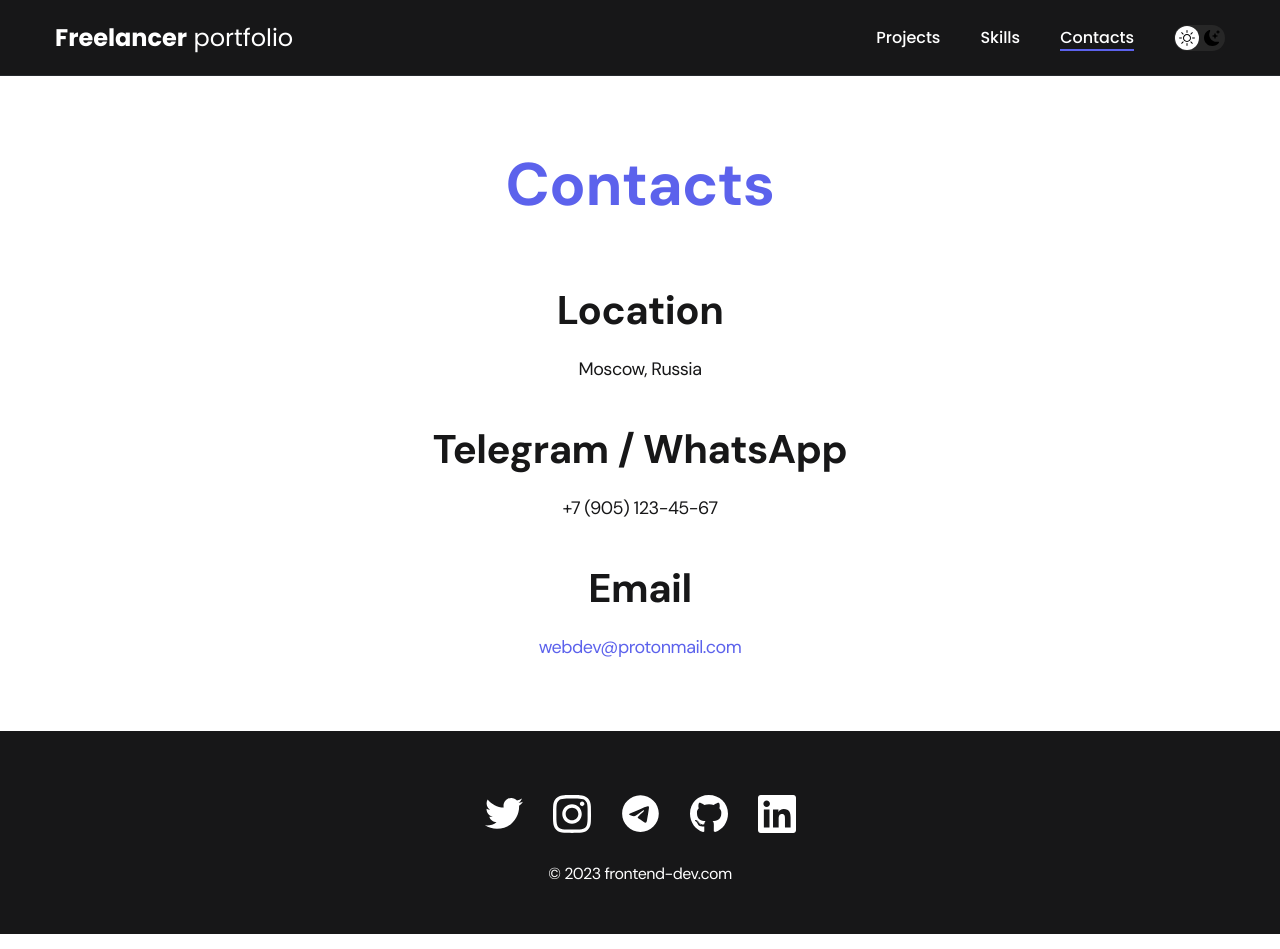
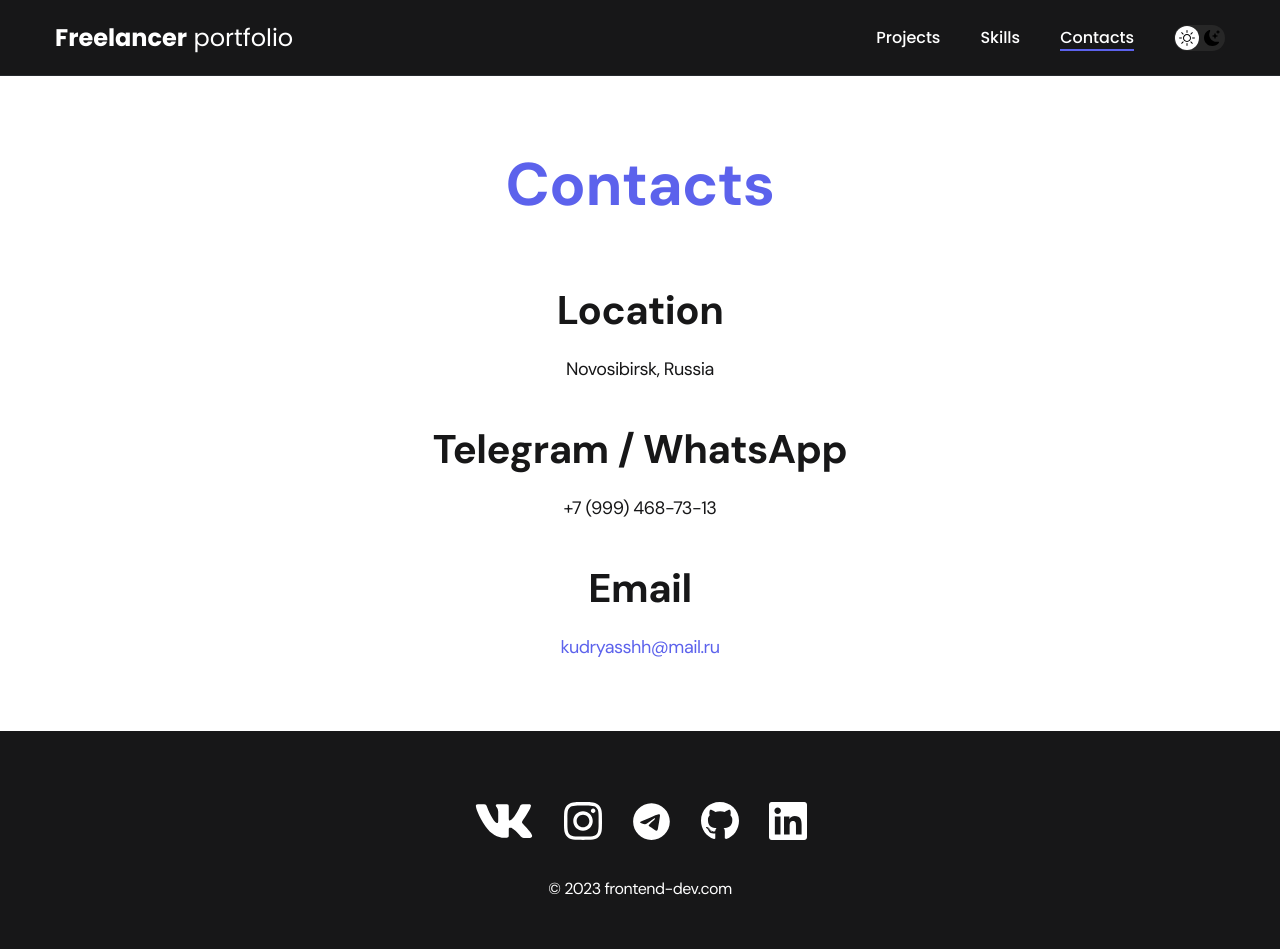
Before and after one commit to kudryasshhh/frontend-portfolio, a plain HTML site: page contacts.html in a window 1280 px wide. Drawn offline with Linux system fonts and the light colour scheme.

Commit message:
Update contacts.html

```diff
--- a/contacts.html
+++ b/contacts.html
@@ -36,11 +36,11 @@
       <h1 class="title-1">Contacts</h1>
       <div class="skills">
         <h2 class="title-2">Location</h2>
-        <p class="skills__description1">Moscow, Russia</p>
+        <p class="skills__description1">Novosibirsk, Russia</p>
         <h2 class="title-2">Telegram / WhatsApp</h2>
-        <a href="tel:+79051234567" class="skills__description2">+7 (905) 123-45-67</a>
+        <a href="tel:+79994687313" class="skills__description2">+7 (999) 468-73-13</a>
         <h2 class="title-2">Email</h2>
-        <a href="mailto:webdev@protonmail.com" class="skills__description3">webdev@protonmail.com</a>
+        <a href="mailto:kudryasshh@mail.ru" class="skills__description3">kudryasshh@mail.ru</a>
       </div>
     </div>
   </main>
@@ -50,13 +50,13 @@
       <div class="footer__wrapper">
         <ul class="social">
           <li class="social__item">
-            <a href="https://vk.com/kudryasshhh"><img src="./img/icons/twitter.svg" alt="Link"></a>
+            <a href="https://vk.com/kudryasshhh"><img src="./img/icons/vk.svg" alt="Vkontakte"></a>
           </li>
           <li class="social__item">
-            <a href="https://instagram.com/kudryasshhh"><img src="./img/icons/instagram.svg" alt="Link"></a>
+            <a href="https://instagram.com/kudryasshhh"><img src="./img/icons/instagram.svg" alt="Instagram"></a>
           </li>
           <li class="social__item">
-            <a href="https://t.me/Kudryasshhh"><img src="./img/icons/tg.svg" alt="Link"></a>
+            <a href="https://t.me/Kudryasshhh"><img src="./img/icons/tg.svg" alt="Telegram"></a>
           </li>
           <li class="social__item">
             <a href="#!"><img src="./img/icons/githab.svg" alt="Link"></a>
```
